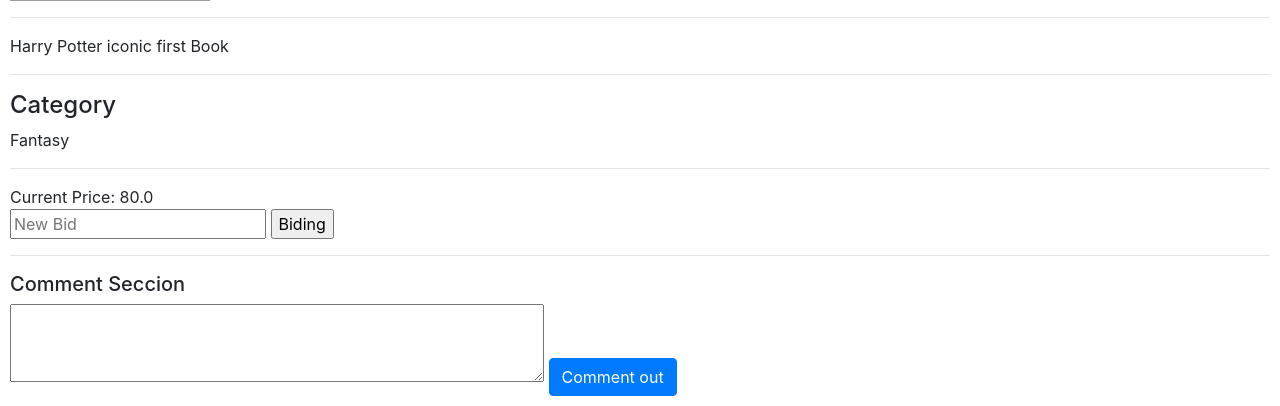
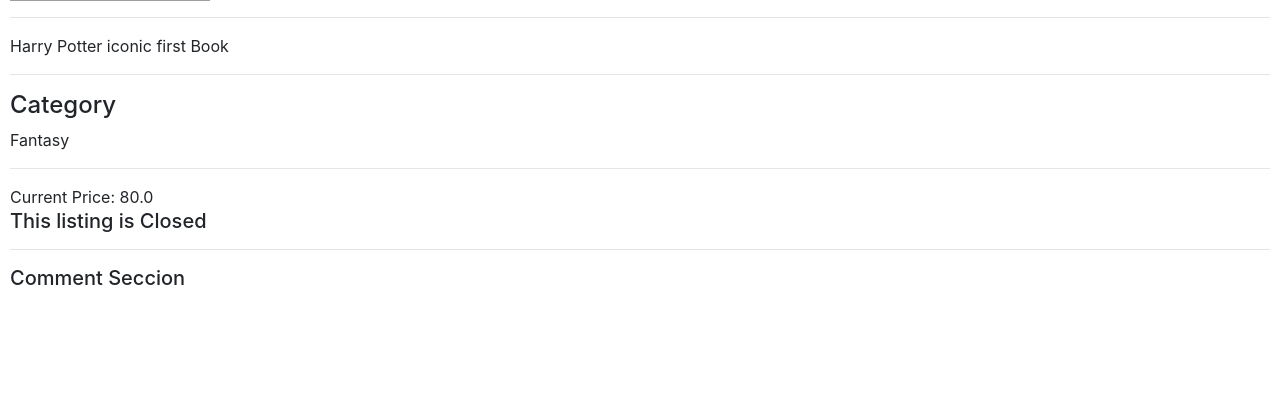
Before and after one commit to Boondock19/Project2-commercer-HavardCourse, a Django app: page /ListingPage/1 in a window 1280 px wide. Shown: the part 468-874 px from the top of the page. After the commit the page ends 753 px from the top, so only its background shows below. Run offline with Django 3.2, Linux system fonts and the light colour scheme; data comes from the database, SQL or seed files in the repository; both versions use the stored data as it was after the commit; some libraries are stand-ins or nearby versions; grey boxes are pictures that could not be loaded.

Commit message:
DecimoTercer commit funciona bidding, closing bid, comment y watchlist , falta winne

```diff
--- a/project2/haciendolo/commerce/auctions/admin.py
+++ b/project2/haciendolo/commerce/auctions/admin.py
@@ -6,3 +6,4 @@
 admin.site.register(Listing)
 admin.site.register(Comment)
 admin.site.register(WatchList)
+admin.site.register(Bid)
--- a/project2/haciendolo/commerce/auctions/templates/auctions/ListingPage.html
+++ b/project2/haciendolo/commerce/auctions/templates/auctions/ListingPage.html
@@ -16,7 +16,14 @@
     <div>
         Current Price: {{Listing.Price}}
     </div>
-    {% if owned is False %}
+    {% if owned is False and user.is_authenticated %}
+        <div>
+            <form action="{% url 'ListingPage' Listing.pk %}" method="POST">
+                {% csrf_token %}
+                <button class="btn btn-danger" type="submit" name="wacthlist">Add/Remove from WacthList</button>
+            </form>
+        </div>
+
         <div>
             <form action="{% url 'ListingPage' Listing.pk %}" method="POST">
                 {% csrf_token %}
@@ -45,15 +52,22 @@
             {% endif %}
         </div>
     {% else %}
-        {% if Listing.Active is True %}
+        {% if Listing.Active is True and user.is_authenticated %}
             <div>
                 <form action="{% url 'ListingPage' Listing.pk %}" method="POST">
                     {% csrf_token %}
                     <button class="btn btn-danger" type="submit" name="Close">Close Listing</button>
                 </form>
             </div>
-        {% else %}
+        {% endif %}
+        {% if Listing.Active is False %}
             <H5>This listing is Closed</H5>
+            {% if Winner.User == request.user and user.is_authenticated %}
+                <div>
+                    <h4>YOU WON THE AUCTION</h4>
+                </div>
+            {% endif %}
+
         {% endif %}
 
     {% endif %}
@@ -72,11 +86,13 @@
                 {% endfor %}
             </ul>
             {% endif %}
-            <form action="{% url 'ListingPage' Listing.pk %}" method="post" id="comment_form">
-                {% csrf_token %}
-                <textarea name="comment" form="comment_form" rows="3" cols="50" ></textarea>
-                <input type="submit" class="btn btn-primary" value="Comment out">
-            </form>
+            {% if user.is_authenticated %}
+                <form action="{% url 'ListingPage' Listing.pk %}" method="post" id="comment_form">
+                    {% csrf_token %}
+                    <textarea name="comment" form="comment_form" rows="3" cols="50" ></textarea>
+                    <input type="submit" class="btn btn-primary" value="Comment out">
+                </form>
+            {% endif %}
         </div>
         <div>
             {% for Comment in Comments %}
--- a/project2/haciendolo/commerce/auctions/views.py
+++ b/project2/haciendolo/commerce/auctions/views.py
@@ -142,7 +142,9 @@
     if request.method == "POST" :
         if "Close" in request.POST:
             CloseListing(ListingWanted)
-            return HttpResponseRedirect(reverse("ListingPage",kwargs={'pk': ListingWanted.id }))
+            Winner=GetWinner(ListingWanted)
+            context=({"Listing":ListingWanted,"owned":owned,"Comments": Comments ,"Winner": Winner })
+            return render(request,"auctions/ListingPage.html",context)
 
         if "New_Bid" in request.POST:
             if request.POST["New_Bid"]=="":
@@ -168,6 +170,11 @@
              CommentContend=request.POST["comment"]
              NewComment(ListingWanted,user,CommentContend)
              return HttpResponseRedirect(reverse("ListingPage",kwargs={'pk': ListingWanted.id }))
+
+        if "wacthlist" in request.POST:
+            Watched(ListingWanted,user)
+            return HttpResponseRedirect(reverse("WatchList"))
+
     else:
         context=({"Listing":ListingWanted,"owned":owned,"Comments": Comments })
         return render(request,"auctions/ListingPage.html",context)
@@ -207,3 +214,24 @@
      newcomment.Contend=comment
      newcomment.save()
      return newcomment
+
+def GetWinner(Listing_obj):
+    Bids=Bid.objects.filter(Listing=Listing_obj.id)
+    WinningBid=Bids.last()
+    return WinningBid
+
+def Watched(Listing_obj,user):
+    ListingTarget=Listing.objects.get(pk=Listing_obj.id)
+    try:
+        watchlist_target=WatchList.objects.get(User=user)
+    except (UnboundLocalError, WatchList.DoesNotExist):
+        watchlist_target=WatchList()
+        watchlist_target.User=user_target
+        watchlist_target.save()
+
+    ListingWatched=WatchList.objects.get(User=user)
+    Listings=ListingWatched.Listing.all()
+    if ListingTarget in Listings:
+        ListingWatched.Listing.remove(ListingTarget)
+    else:
+        ListingWatched.Listing.add(ListingTarget)
```
Also changed, not shown: project2/haciendolo/commerce/db.sqlite3.
